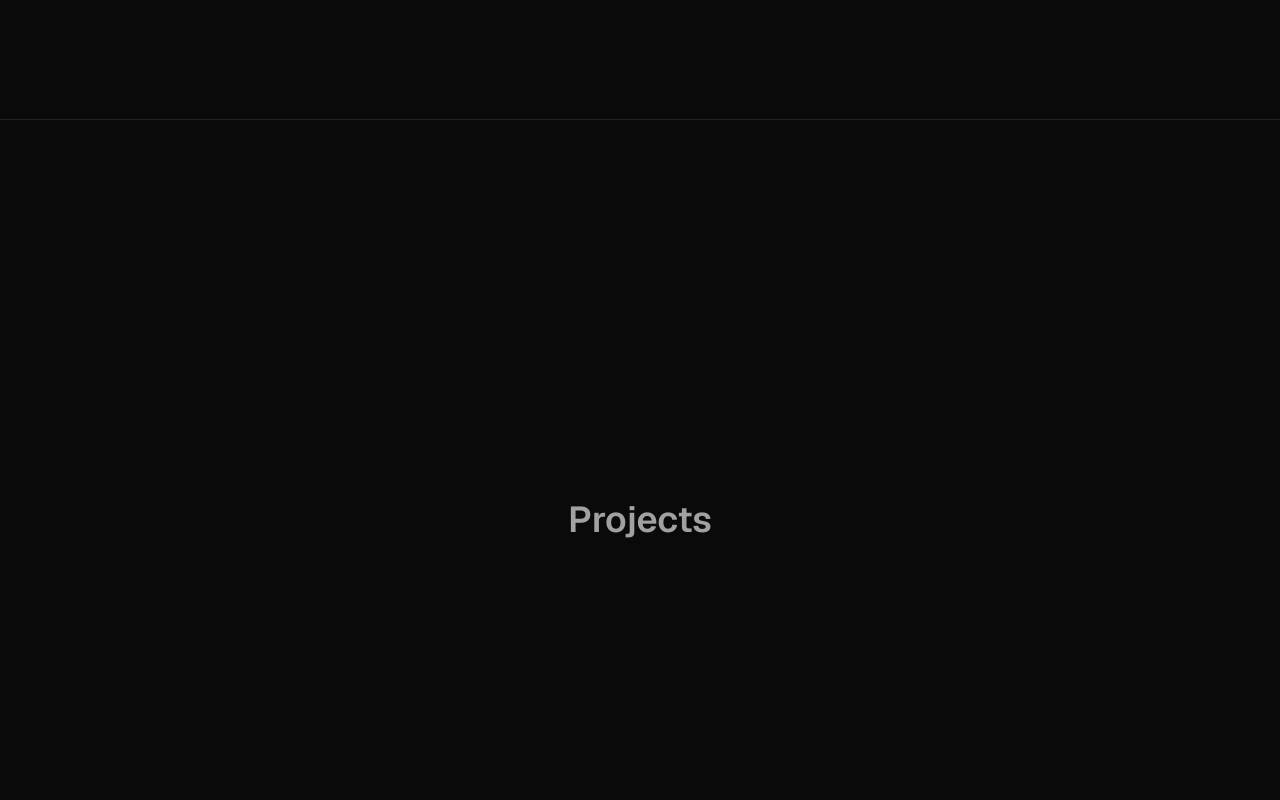
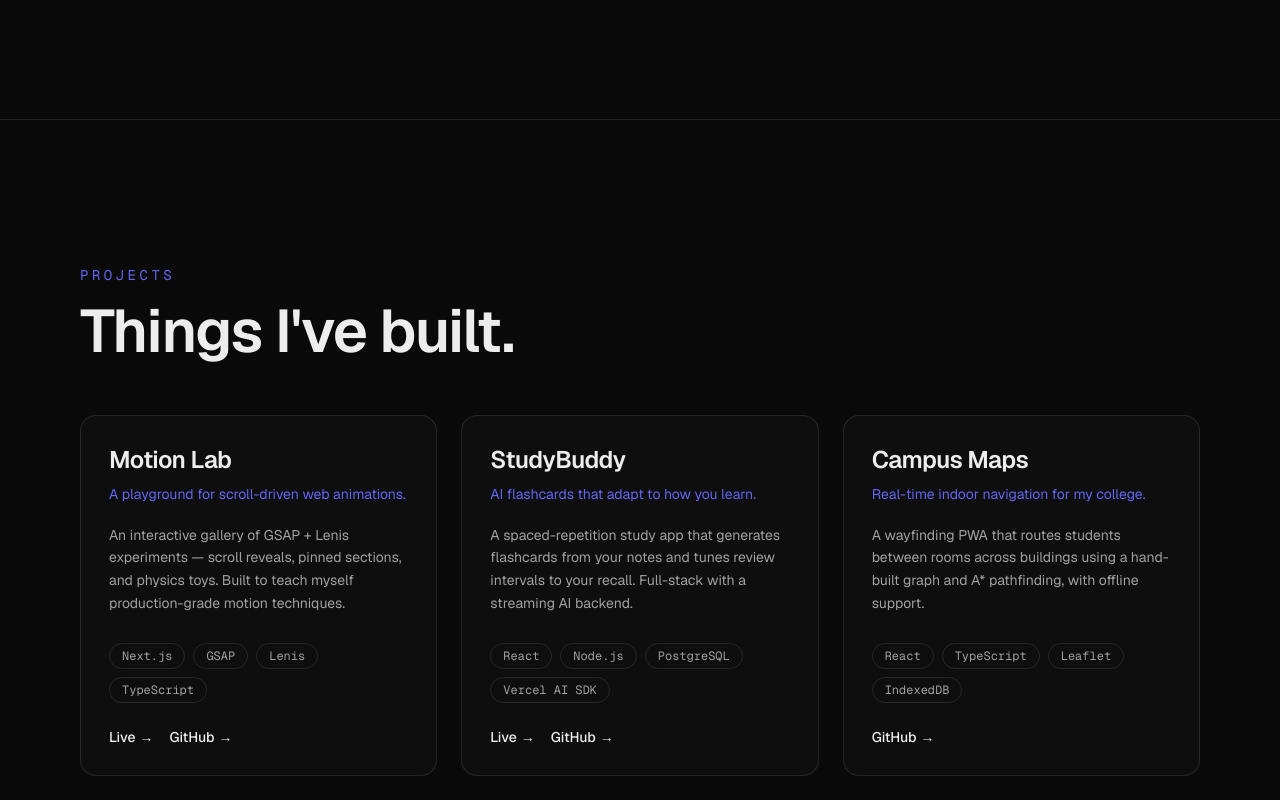
Before and after one commit to Valgaza/portfolio-26, a Next.js app: page / in a window 1280 px wide. Shown: the part 2280-3080 px from the top of the page. Built offline with nearby package versions, Linux system fonts and the light colour scheme.

Commit message:
Projects section (step 4)
- ProjectCard: presentational card, reused later by AI chat tool UI
- Projects section: masked heading + reveal-staggered card grid
- page.tsx: extract Placeholder component, pin final section order

```diff
--- a/src/app/page.tsx
+++ b/src/app/page.tsx
@@ -1,29 +1,30 @@
 import Hero from "@/components/sections/Hero";
 import About from "@/components/sections/About";
+import Projects from "@/components/sections/Projects";
 
-// Single-page portfolio. Each section becomes its own component under
-// src/components/sections as we build it out (steps 2–6).
+// Placeholder for sections not built yet. Removed as each real section lands.
+function Placeholder({ id, label }: { id: string; label: string }) {
+  return (
+    <section
+      id={id}
+      className="flex min-h-screen items-center justify-center border-b border-white/10"
+    >
+      <h2 className="text-4xl font-semibold text-muted">{label}</h2>
+    </section>
+  );
+}
+
+// Single-page portfolio. Final order: Hero, About, Skills, Projects, AI Chat,
+// Contact. Skills (step 5) still shows as a placeholder for now.
 export default function Home() {
   return (
     <main className="flex flex-col">
       <Hero />
       <About />
-
-      {/* Placeholders — filled in over the next steps. */}
-      {[
-        ["skills", "Skills"],
-        ["projects", "Projects"],
-        ["chat", "AI Chat"],
-        ["contact", "Contact"],
-      ].map(([id, label]) => (
-        <section
-          key={id}
-          id={id}
-          className="flex min-h-screen items-center justify-center border-b border-white/10"
-        >
-          <h2 className="text-4xl font-semibold text-muted">{label}</h2>
-        </section>
-      ))}
+      <Placeholder id="skills" label="Skills" />
+      <Projects />
+      <Placeholder id="chat" label="AI Chat" />
+      <Placeholder id="contact" label="Contact" />
     </main>
   );
 }
--- /dev/null
+++ b/src/components/sections/Projects.tsx
@@ -0,0 +1,45 @@
+"use client";
+
+import { useRef } from "react";
+import { me } from "@/data/me";
+import { MaskLine, useScrollReveal } from "@/lib/animation/reveal";
+import ProjectCard from "@/components/ui/ProjectCard";
+
+/**
+ * Projects. Uses the same reveal convention as About: a masked-line heading
+ * plus `.reveal-fade` elements — here each card is a `.reveal-fade`, so when the
+ * section scrolls into view the heading rises and the cards fade up in a
+ * stagger (the stagger comes for free from useScrollReveal, which animates all
+ * `.reveal-fade` nodes together with an offset).
+ */
+export default function Projects() {
+  const root = useRef<HTMLElement>(null);
+  useScrollReveal(root);
+
+  return (
+    <section
+      ref={root}
+      id="projects"
+      className="flex min-h-screen flex-col justify-center gap-12 px-6 py-24 sm:px-12 lg:px-20"
+    >
+      <div className="flex flex-col gap-4">
+        <p className="reveal-fade font-mono text-sm uppercase tracking-[0.25em] text-accent">
+          Projects
+        </p>
+        <h2 className="text-4xl font-semibold tracking-tight sm:text-5xl lg:text-6xl">
+          <MaskLine>Things I&apos;ve built.</MaskLine>
+        </h2>
+      </div>
+
+      <div className="grid gap-6 sm:grid-cols-2 lg:grid-cols-3">
+        {me.projects.map((project) => (
+          // Each card is a reveal target; the wrapper carries the animation
+          // class so the card component itself stays purely presentational.
+          <div key={project.slug} className="reveal-fade h-full">
+            <ProjectCard project={project} />
+          </div>
+        ))}
+      </div>
+    </section>
+  );
+}
--- /dev/null
+++ b/src/components/ui/ProjectCard.tsx
@@ -0,0 +1,55 @@
+import { type Project } from "@/data/me";
+
+/**
+ * Presentational card for a single project. No hooks, no data fetching — it
+ * just renders a `Project`. This keeps it reusable: the Projects section maps
+ * over `me.projects` with it now, and the AI chat's `getProjects` tool will
+ * render the very same component later (step 6).
+ */
+export default function ProjectCard({ project }: { project: Project }) {
+  return (
+    <article className="group relative flex h-full flex-col gap-5 rounded-2xl border border-white/10 bg-white/[0.02] p-7 transition-colors duration-300 hover:border-accent/50 hover:bg-white/[0.04]">
+      <div className="flex flex-col gap-2">
+        <h3 className="text-2xl font-semibold tracking-tight">
+          {project.title}
+        </h3>
+        <p className="text-sm text-accent">{project.tagline}</p>
+      </div>
+
+      <p className="text-sm leading-relaxed text-muted">
+        {project.description}
+      </p>
+
+      <ul className="mt-auto flex flex-wrap gap-2 pt-2">
+        {project.tech.map((t) => (
+          <li
+            key={t}
+            className="rounded-full border border-white/10 px-3 py-1 font-mono text-xs text-muted"
+          >
+            {t}
+          </li>
+        ))}
+      </ul>
+
+      <div className="flex flex-wrap gap-4 pt-1">
+        {project.links.map((link) => (
+          <a
+            key={link.href}
+            href={link.href}
+            target="_blank"
+            rel="noopener noreferrer"
+            className="inline-flex items-center gap-1 text-sm font-medium text-foreground transition-colors hover:text-accent"
+          >
+            {link.label}
+            <span
+              aria-hidden
+              className="transition-transform duration-200 group-hover:translate-x-0.5"
+            >
+              →
+            </span>
+          </a>
+        ))}
+      </div>
+    </article>
+  );
+}
```
